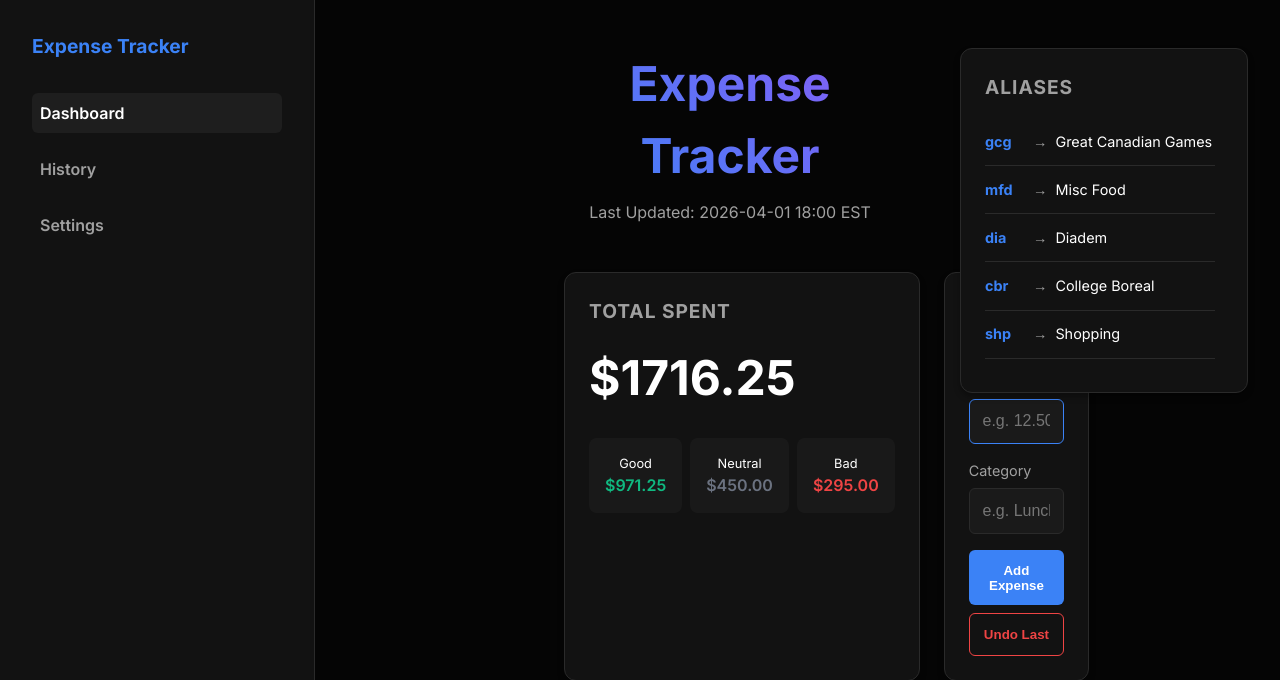
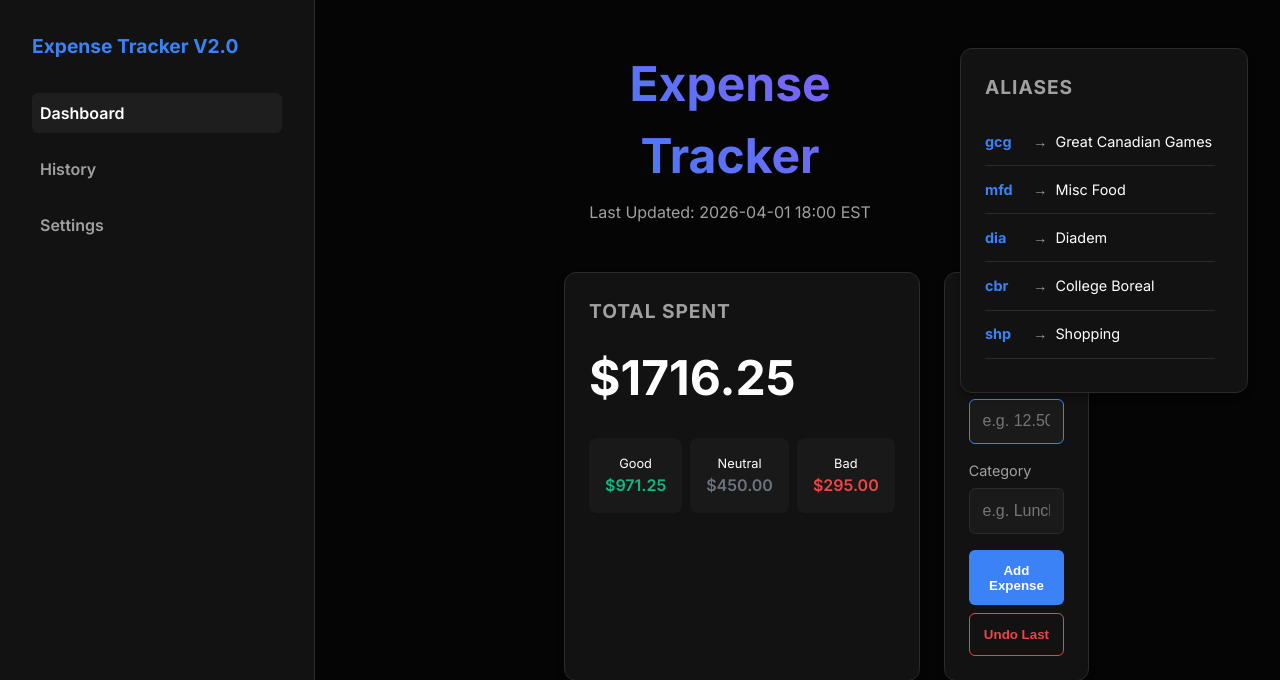
Before and after one commit to MemeCommander/expense-tracker, a Flask app: page / in a window 1280 px wide. Shown: the top 680 px of the page. Run offline with Flask 3, Linux system fonts and the light colour scheme.

Commit message:
Update index.html

```diff
--- a/templates/index.html
+++ b/templates/index.html
@@ -21,7 +21,7 @@
         <div class="layout-grid">
             <!-- Left Navbar -->
             <nav class="main-nav">
-                <div class="nav-brand">Expense Tracker</div>
+                <div class="nav-brand">Expense Tracker V2.0</div>
                 <ul class="nav-links">
                     <li><a href="{{ url_for('index') }}"
                             class="{{ 'active' if request.endpoint == 'index' else '' }}">Dashboard</a></li>
```
